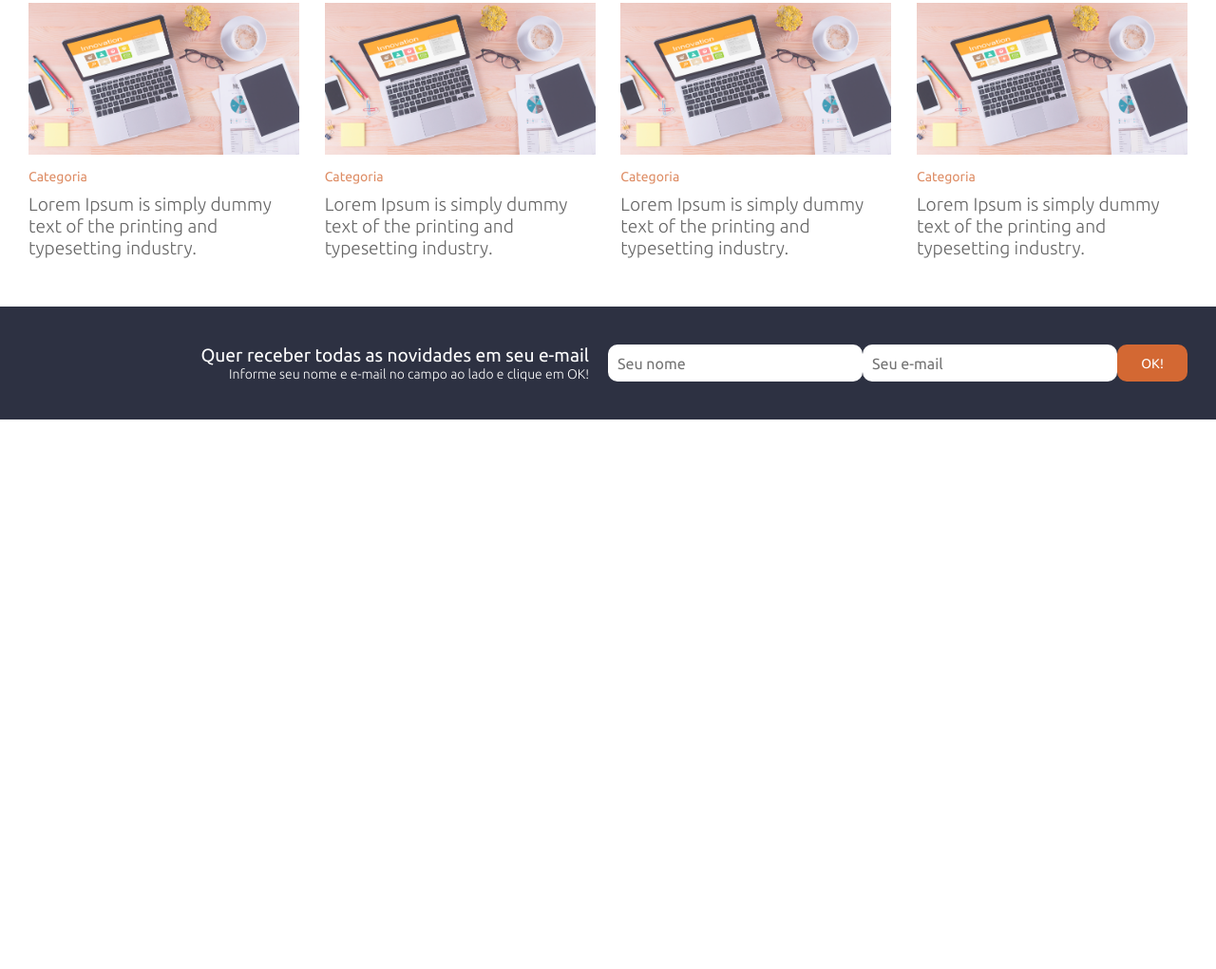
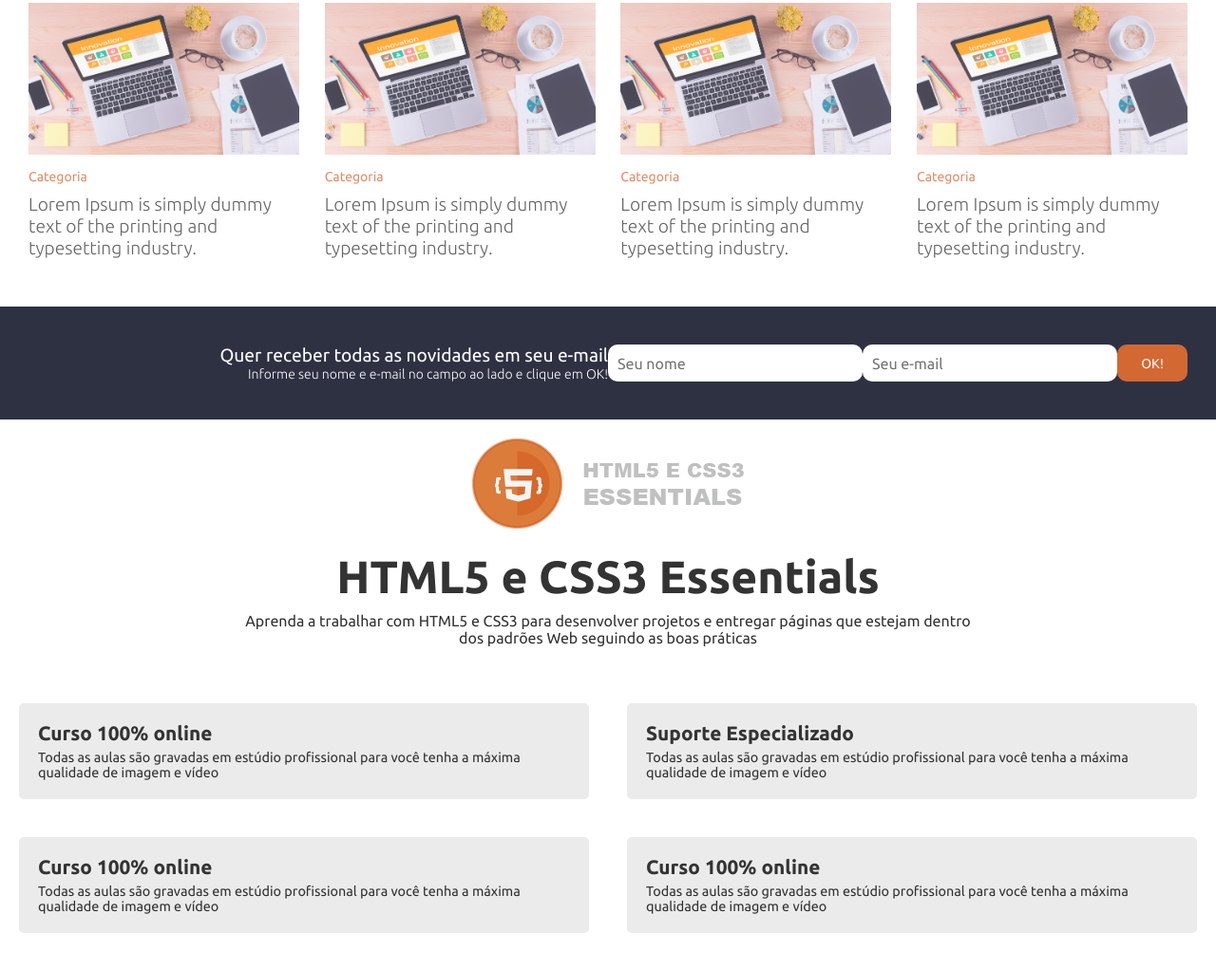
Before and after one commit to claudiuri/HtmlCssEssentials, a plain HTML site: page index.html in a window 1280 px wide. Shown: the part 1111-2132 px from the top of the page at 95% size. Before the commit the page ends 1573 px from the top, so only its background shows below. Drawn offline with Linux system fonts and the light colour scheme.

Commit message:
adicionando dobra cursos

```diff
--- a/_cdn/style.css
+++ b/_cdn/style.css
@@ -167,7 +167,7 @@
 .main_optin_content header h1, .main_optin_content header p {
     color: #FFF;
     text-align: right;
-    margin-right: 20px;
+    margin-right: 40px 0;
 }
 
 .main_optin_content header h1 {
@@ -202,3 +202,53 @@
     border: none;
     font-size: 0.875em;
 }
+
+.main_course {
+    width: 100%;
+}
+
+.main_course .main_course_header {
+    max-width: 780px;
+    margin: 0 auto;
+    text-align: center;
+    color: #333;
+    margin-bottom: 40px;
+}
+
+.main_course .main_course_header img {
+    margin-bottom: 20px;
+}
+
+.main_course .main_course_header h1 {
+    font-size: 3em;
+    margin-bottom: 10px;
+}
+
+.main_course_content {
+    max-width: 1300px;
+    margin: 0 auto;
+    display: flex;
+    flex-wrap: wrap;
+    justify-content: space-around;
+    margin-bottom: 40px;
+
+}
+
+.main_course_content article {
+    flex-basis: calc(50% - 40px);
+    margin: 20px 0;
+    background-color: #EBEBEB;
+    border-radius: 5px;
+    padding: 20px;
+}
+
+.main_course_content article h2 {
+    font-size: 1.3em;
+    color: #333;
+    margin-bottom: 5px;
+}
+
+.main_course_content article p {
+    font-size: 0.9em;
+    color: #333;
+}
--- a/index.html
+++ b/index.html
@@ -127,7 +127,44 @@
             </div>
         </article>
 
+        <section class="main_course">
+            <header class="main_course_header">
+                <img src="_img/logo.png" alt="Curso HTML5 e CSS3 Essentials" title="Curso HTML5 e CSS3">
+                <h1>HTML5 e CSS3 Essentials</h1>
+                <p>Aprenda a trabalhar com HTML5 e CSS3 para desenvolver projetos e entregar páginas que estejam dentro dos padrões Web seguindo as boas práticas</p>
+            </header>
 
+            <div class="main_course_content">
+                <article>
+                    <header>
+                        <h2>Curso 100% online</h2>
+                        <p>Todas as aulas são gravadas em estúdio profissional para você tenha a máxima qualidade de imagem e vídeo</p>
+                    </header>
+                </article>
+
+                <article>
+                    <header>
+                        <h2>Suporte Especializado</h2>
+                        <p>Todas as aulas são gravadas em estúdio profissional para você tenha a máxima qualidade de imagem e vídeo</p>
+                    </header>
+                </article>
+
+                <article>
+                    <header>
+                        <h2>Curso 100% online</h2>
+                        <p>Todas as aulas são gravadas em estúdio profissional para você tenha a máxima qualidade de imagem e vídeo</p>
+                    </header>
+                </article>
+
+                <article>
+                    <header>
+                        <h2>Curso 100% online</h2>
+                        <p>Todas as aulas são gravadas em estúdio profissional para você tenha a máxima qualidade de imagem e vídeo</p>
+                    </header>
+                </article>
+            </div>
+
+        </section>
     </main>
 </body>
 </html>
```
